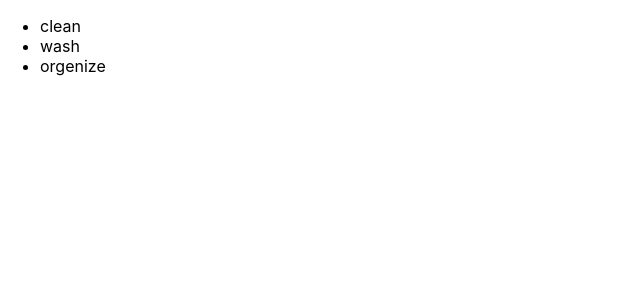
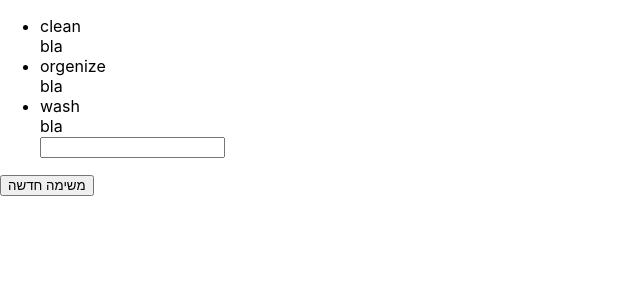
Before and after one commit to Shira-Shimony/Tasks, a React (Create React App) app: page / in a window 1280 px wide. Shown: the top 300 px of the page, without its empty margins (0-640 px from the left). Built offline with nearby package versions, Linux system fonts and the light colour scheme.

Commit message:
usestate-arry

```diff
--- a/src/components/TaskList.jsx
+++ b/src/components/TaskList.jsx
@@ -1,32 +1,59 @@
-import React from 'react'
+import { useState } from "react"
 
 const TaskList = () => {
-    let tasks = [{
+
+
+    const [tasks, setTask] = useState([
+        {
             id: 1,
             name: 'clean',
             description: 'bla',
 
         },
         {
-        id: 2,
-        name: 'wash',
-        description: 'bla',
-    },
-    {
             id: 3,
             name: 'orgenize',
             description: 'bla',
-    }]
+
+
+        },
+        {
+            id: 4,
+            name: 'wash',
+            description: 'bla',
+
+
+        }
+    ])
+
+    const [TName,setName] = useState("")
+    const [TDescraption,setDescraption] = useState("")
+
+
     return (
         <div>
             <ul>
                 {tasks.map((task) =>
                     <li key={task.id}>
+                        <div>
                             {task.name}
+                        </div>
+                        <div>
+                            {task.description}
+                        </div>
+
+
                     </li>
 
                 )}
+                <input
+
+
+                />
             </ul>
+            <button onClick={()=>{}}>
+                משימה חדשה
+            </button>
 
 
         </div>
```
Lines whose indentation alone changed are shown as unchanged.
